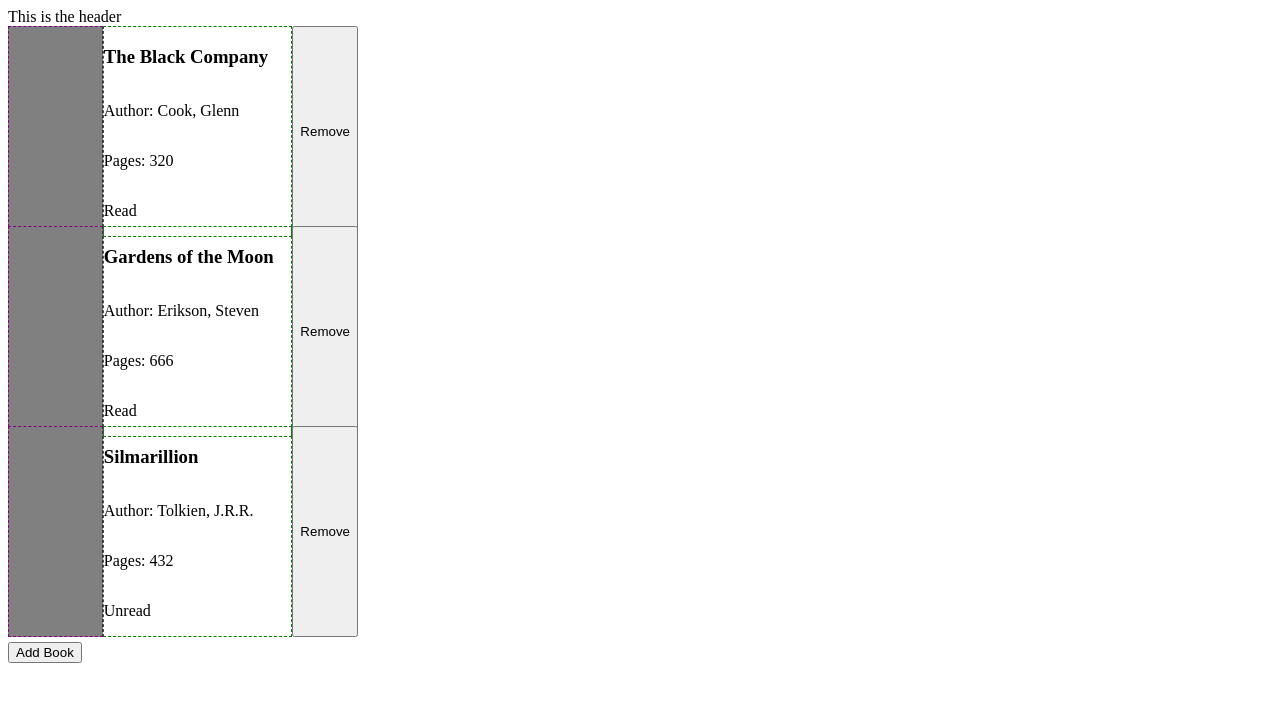
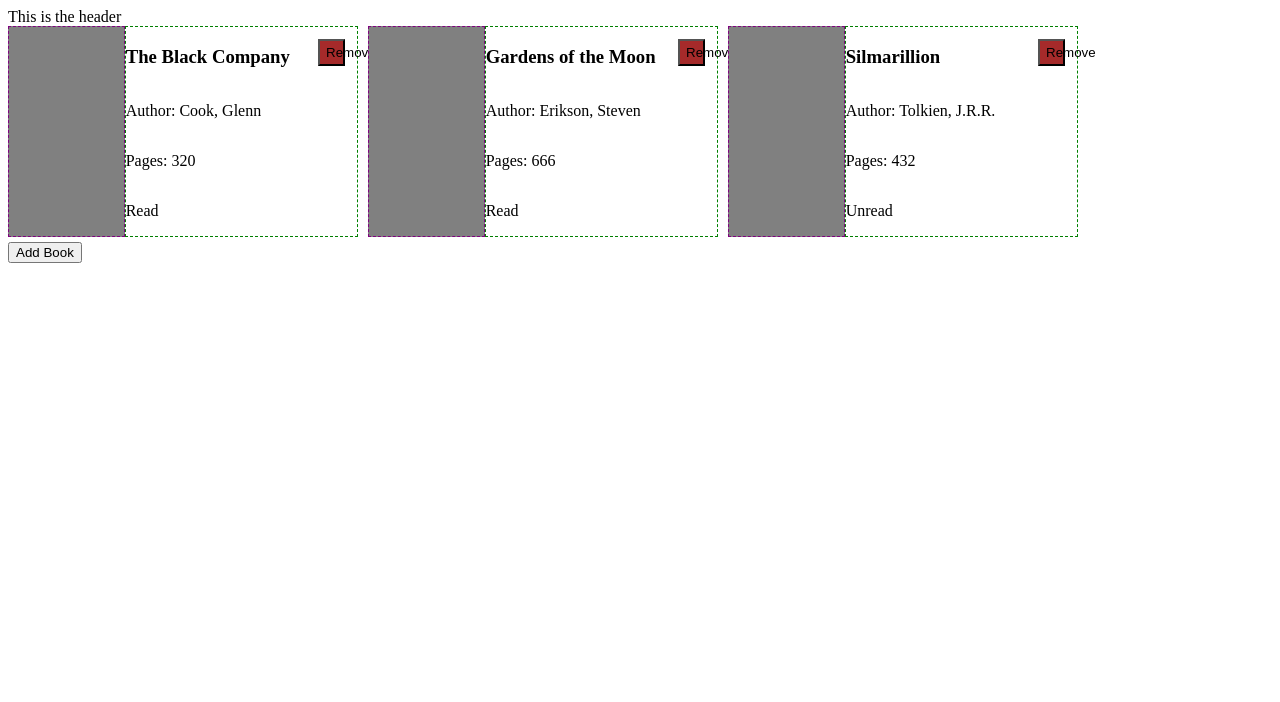
Before and after one commit to mdmn07C5/library, a plain HTML site: page index.html in a window 1280 px wide. Drawn offline with Linux system fonts and the light colour scheme.

Commit message:
Changes button into one that floats on topright

```diff
--- a/script.js
+++ b/script.js
@@ -11,6 +11,10 @@ class Book {
         this.info = function () {
             return [this.title, this.author, this.pages, this.read];
         };
+    }
+
+    toggleRead() {
+        this.read = !this.read;
     }
 }
 
@@ -102,6 +106,7 @@ addNewBookButton.addEventListener('click', () => {
 })
 
 libraryContainer.addEventListener('click', function(event) {
+    console.log(event.target.className);
     if (event.target.className === 'remove-btn') {
         removeFromLibrary(event.target.parentElement);
     }
--- a/style.css
+++ b/style.css
@@ -1,9 +1,14 @@
+#library {
+    display: flex;
+    gap: 10px;
+}
 
 .card {
     display: grid;
-    grid-template-columns: 1fr 2fr auto;
+    grid-template-columns: 1fr 2fr;
     height: 200px;
     width: 350px;
+    position: relative;
 }
 
 .card .image {
@@ -22,3 +27,12 @@
     display: flex;
     flex-direction: column;
 }
+
+.remove-btn {
+    width: 2em;
+    height: 2em;
+    background-color: brown;
+    position: absolute;
+    right: 1em;
+    top: 1em;
+}
```
